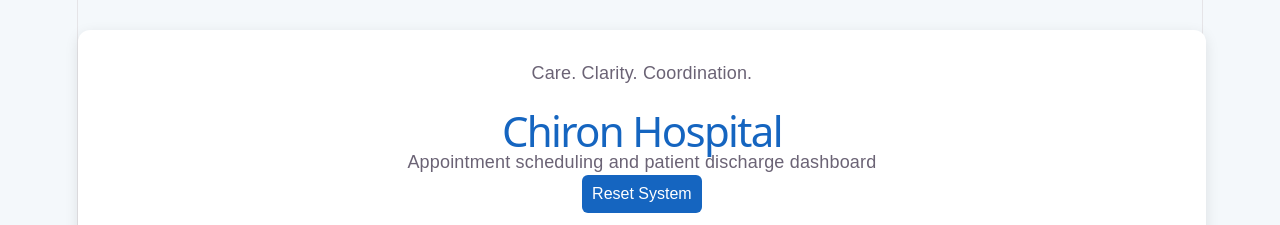
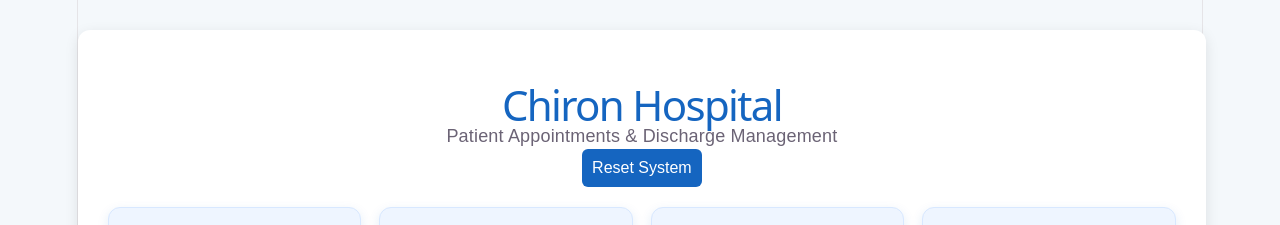
Before and after one commit to NaqiqaN/chiron-hospital-frontend, a React (Vite) app: page / in a window 1280 px wide. Shown: the top 225 px of the page. Built offline with nearby package versions, Linux system fonts and the light colour scheme; no server answers.

Commit message:
Refine hospital header copy

```diff
--- a/src/App.jsx
+++ b/src/App.jsx
@@ -95,7 +95,6 @@ function App() {
     fetch(`https://hospital-management-system-98vl.onrender.com/hospital/discharge/${patientId}/${hours}`)
       .then((response) => response.text())
       .then(() => {
-
         setLatestBill({
           patientId: appointment.patient.id,
           patientName: appointment.patient.name,
@@ -138,9 +137,8 @@ function App() {
       <div className="app-container">
         <header className="hospital-header">
           <div>
-            <p className="eyebrow">Care. Clarity. Coordination.</p>
             <h1>Chiron Hospital</h1>
-            <p className="subtitle">Appointment scheduling and patient discharge dashboard</p>
+            <p className="subtitle">Patient Appointments & Discharge Management</p>
           </div>
           <button className="reset-btn" onClick={resetSystem}>Reset System</button>
         </header>
```
